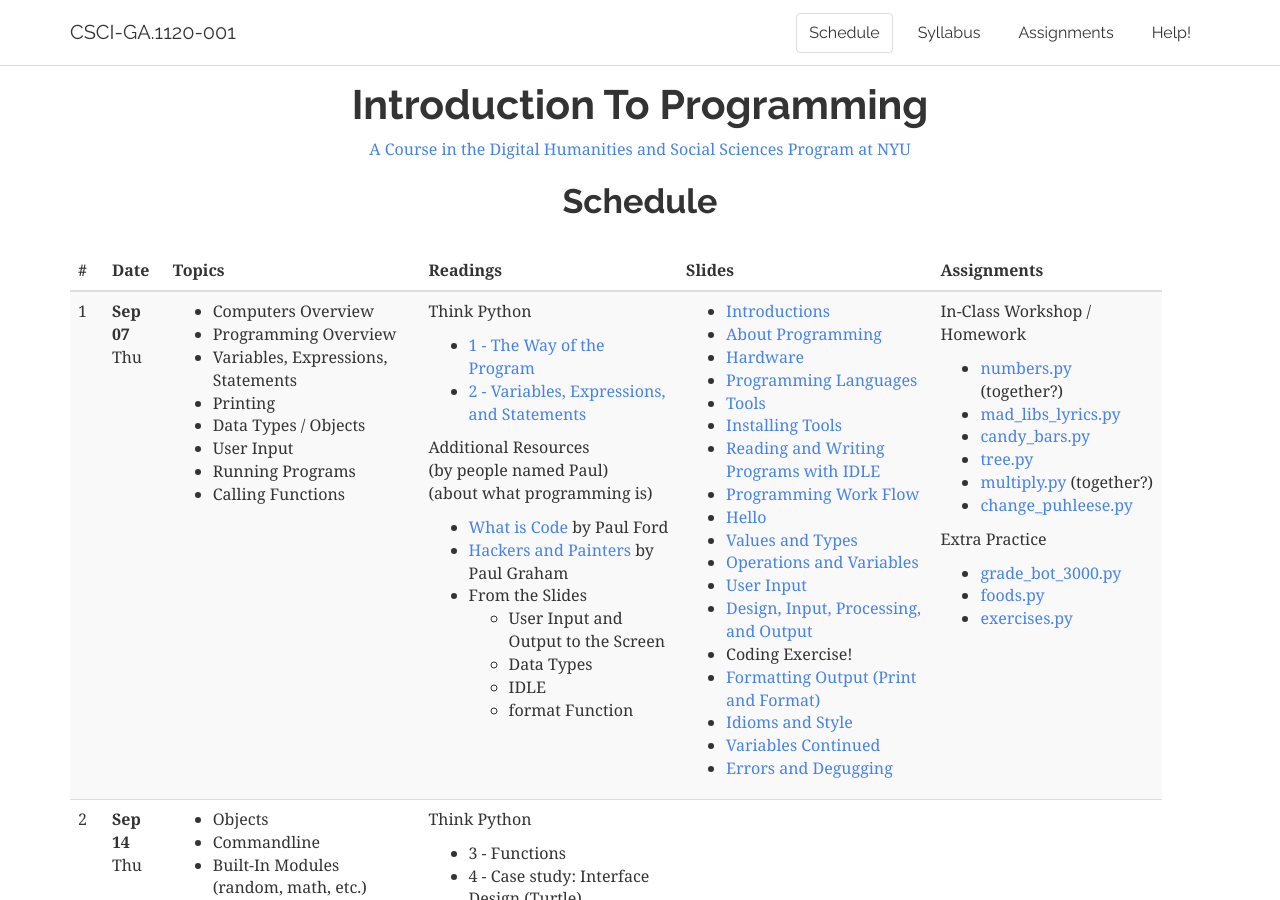
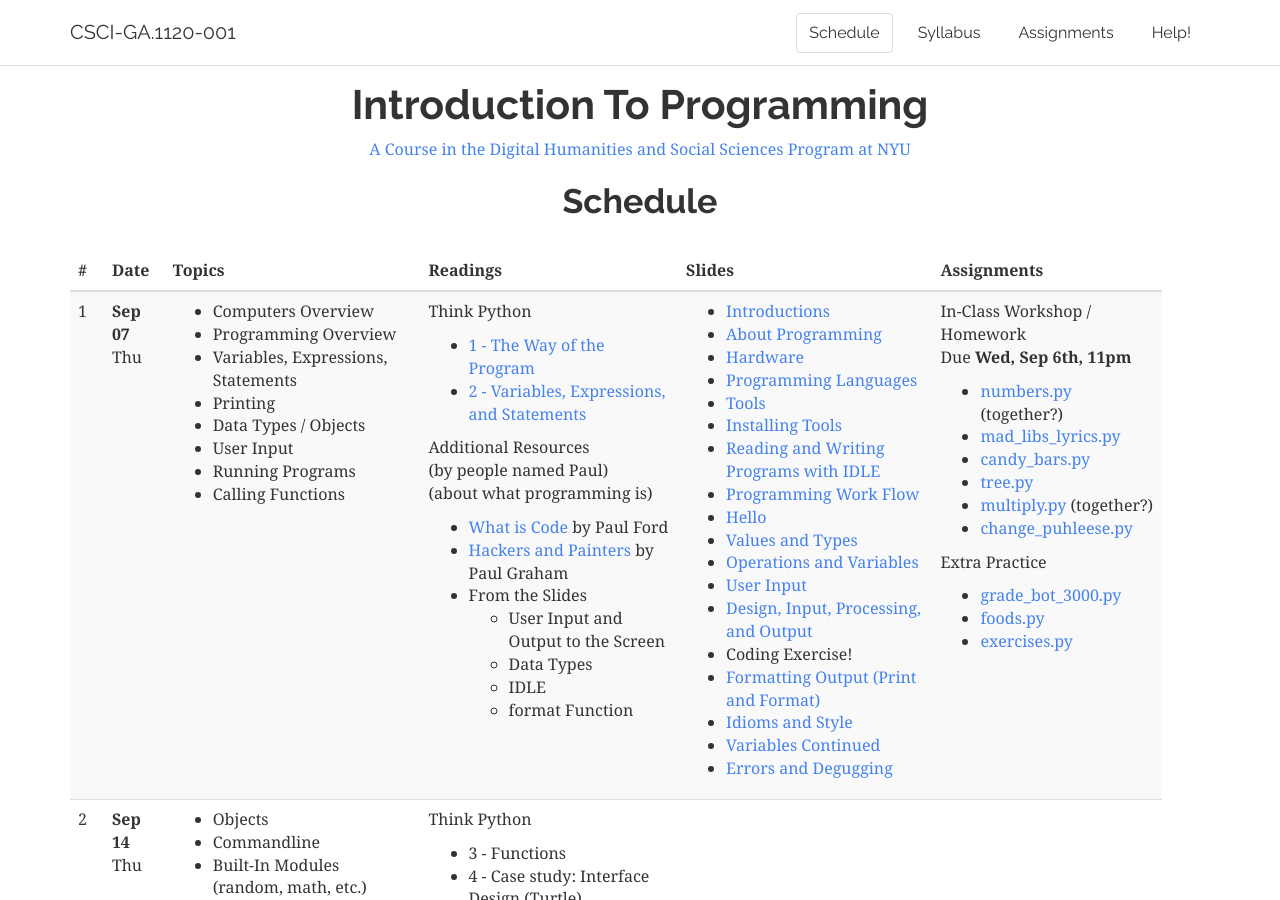
Before and after one commit to foureyes/csci-ga.1120-fall2017-001, a Jekyll site: the page built from index.markdown, in a window 1280 px wide and 900 px high. Built offline with Jekyll 4.4.1, drawn with Linux system fonts in a browser that asks for light colours.

Commit message:
add date

```diff
--- a/_includes/schedule/01.markdown
+++ b/_includes/schedule/01.markdown
@@ -53,6 +53,7 @@ From the Official Python Documentation
 
 
 In-Class Workshop / Homework
+<br>Due __Wed, Sep 6th, 11pm__
 
 * [numbers.py](assignments/hw01/numbers.py) (together?)
 * [mad_libs_lyrics.py](assignments/hw01/mad_libs_lyrics.py)
```
